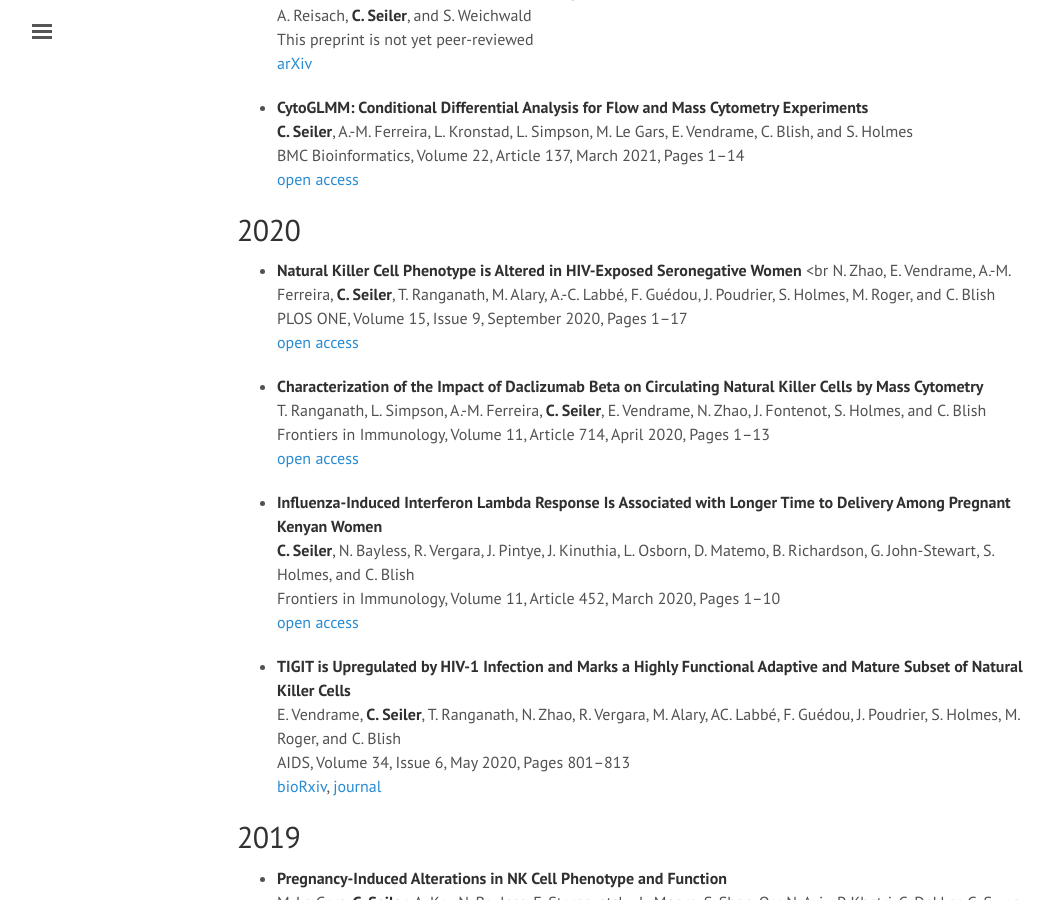
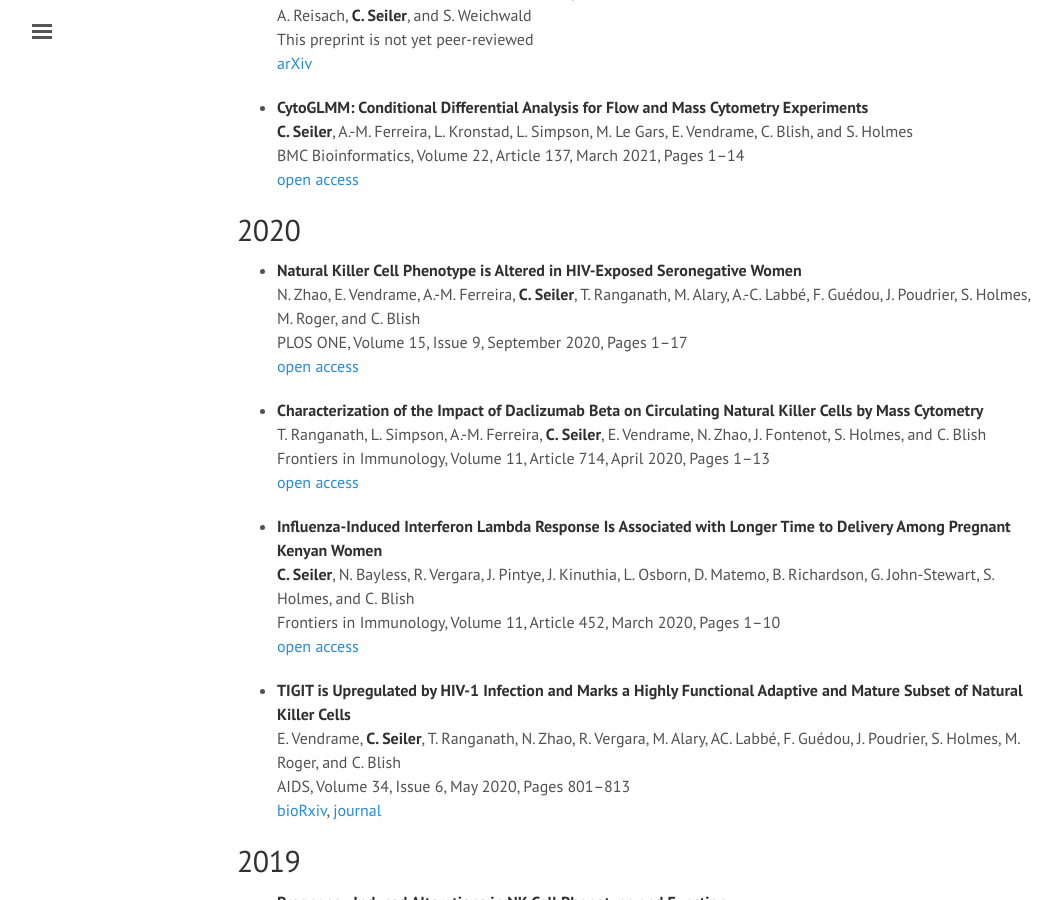
Before and after one commit to ChristofSeiler/ChristofSeiler.github.io, a Jekyll site: the page built from publications.md, in a window 1280 px wide and 900 px high, scrolled down 421 px. Shown: the whole window, without its empty margins (3-1065 px from the left). Built offline with Jekyll 4.4.1, drawn with Linux system fonts in a browser that asks for light colours.

Commit message:
fix linebreak

```diff
--- a/publications.md
+++ b/publications.md
@@ -23,7 +23,7 @@ BMC Bioinformatics, Volume 22, Article 137, March 2021, Pages 1&ndash;14 <br>
 
 ## 2020
 
-* **Natural Killer Cell Phenotype is Altered in HIV-Exposed Seronegative Women** <br
+* **Natural Killer Cell Phenotype is Altered in HIV-Exposed Seronegative Women** <br>
 N. Zhao, E. Vendrame, A.-M. Ferreira, **C. Seiler**, T. Ranganath, M. Alary, A.-C. Labbé, F. Guédou, J. Poudrier, S. Holmes, M. Roger, and C. Blish <br>
 PLOS ONE, Volume 15, Issue 9, September 2020, Pages 1&ndash;17 <br>
 [open access](https://doi.org/10.1371/journal.pone.0238347)
```
